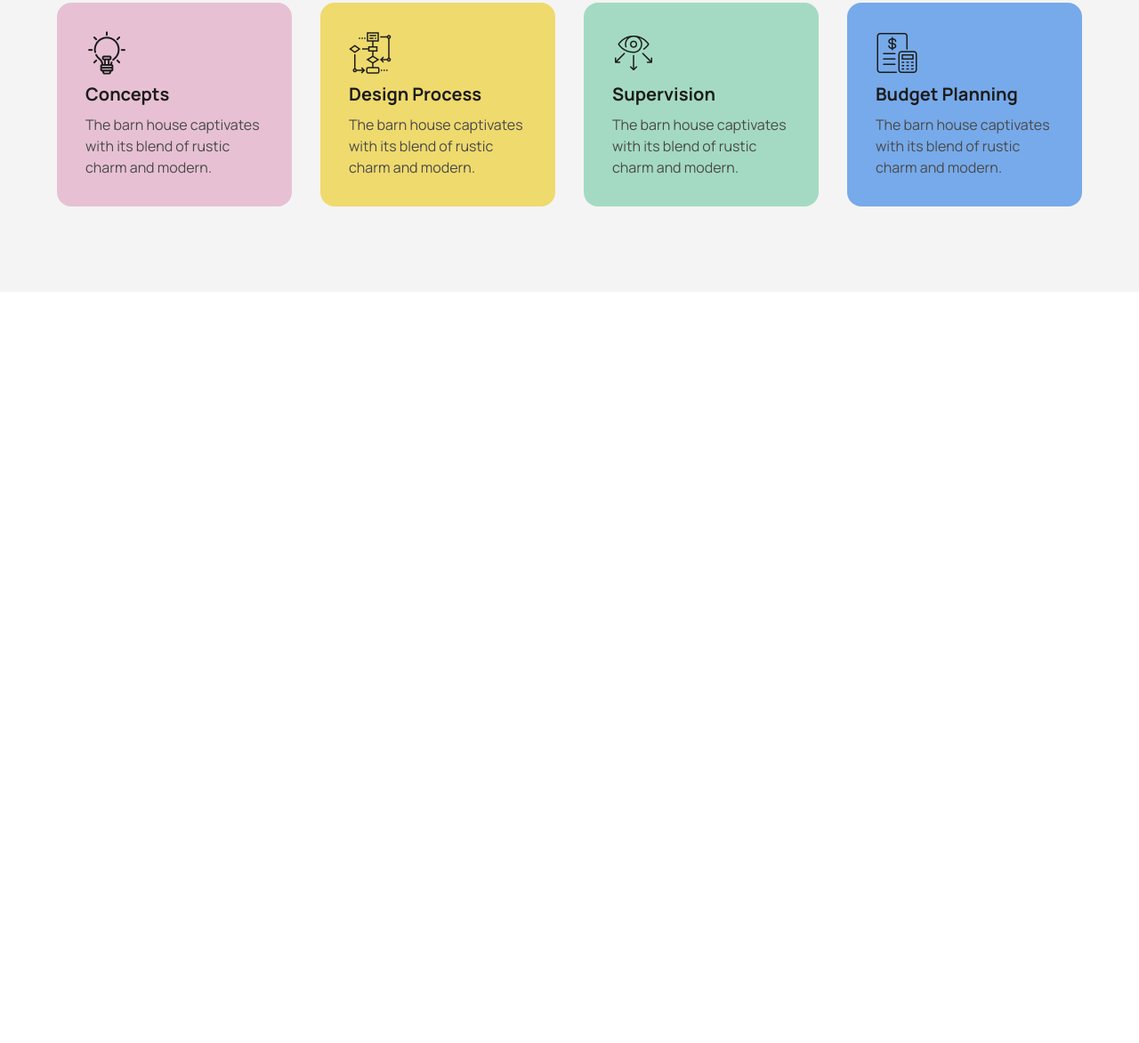
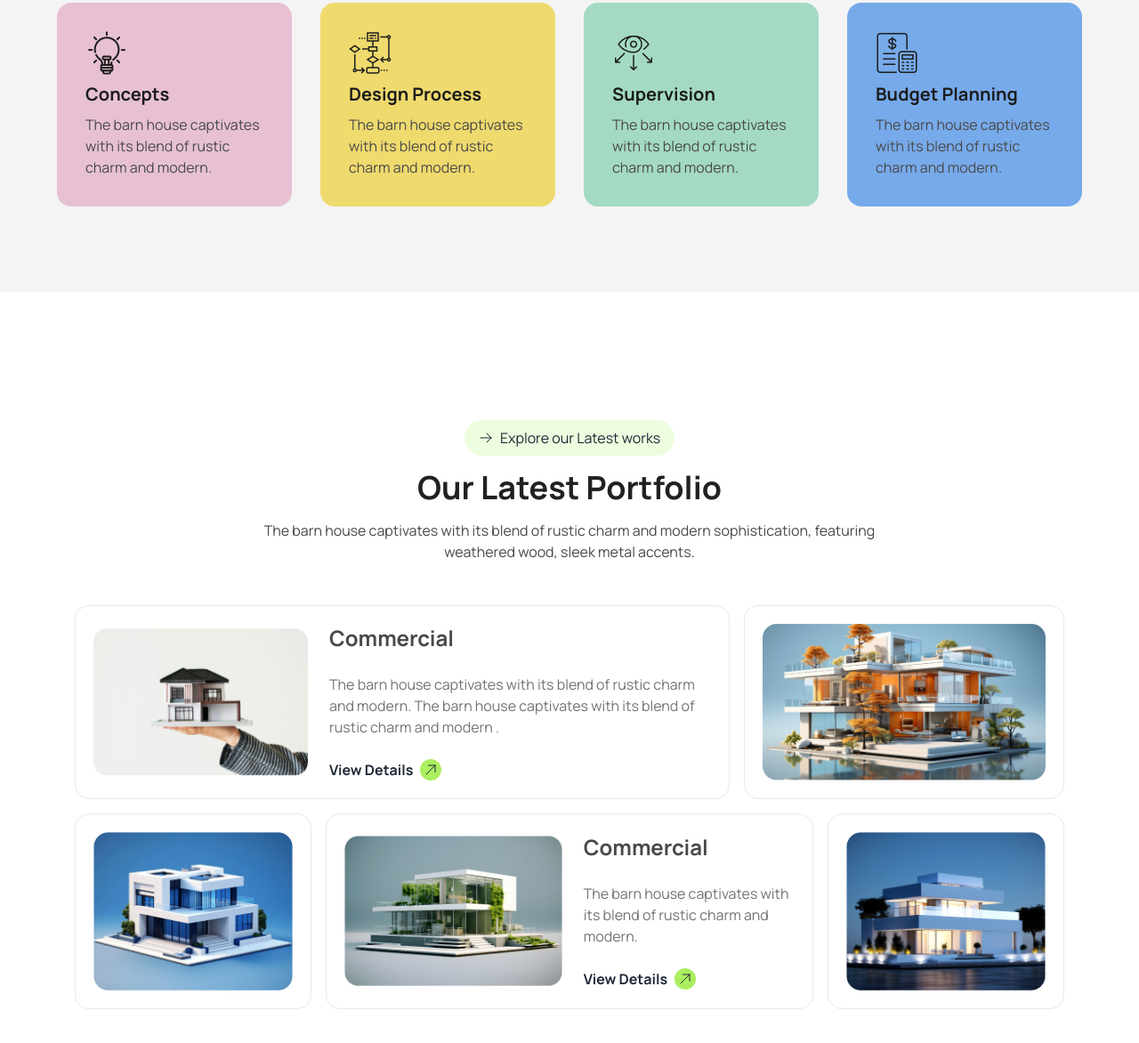
Before and after one commit to emon-hossain1001/Reset-Batch-9-Assignment-3, a plain HTML site: page index.html in a window 1280 px wide. Shown: the part 1979-3151 px from the top of the page at 89% size. Before the commit the page ends 2355 px from the top, so only its background shows below. Drawn offline with nearby package versions, Linux system fonts and the light colour scheme.

Commit message:
Completed Our portfolio section

```diff
--- a/index.html
+++ b/index.html
@@ -258,6 +258,91 @@
               </div>
            </div>
        </section>
+
+       <!-- Portfolio Section -->
+       <section class="mt-24 py-12 max-w-6xl mx-auto bg-[rgb(244,244,244)] lg:bg-white">
+        <!-- Text Content -->
+        <div class="text-center space-y-4 mb-12">
+          <!-- btn -->
+          <div class="flex items-center justify-center">
+            <button class="flex items-center gap-2 bg-[rgba(171,239,95,0.2)] px-4 py-2 rounded-3xl">
+              <svg xmlns="http://www.w3.org/2000/svg" fill="none" viewBox="0 0 24 24" stroke-width="1.5" stroke="currentColor" class="size-4">
+                <path stroke-linecap="round" stroke-linejoin="round" d="M13.5 4.5 21 12m0 0-7.5 7.5M21 12H3" />
+              </svg>
+              Explore our Latest works
+            </button>
+          </div>
+          <h1 class="text-3xl md:text-4xl font-bold text-[rgb(33,33,33)]">
+            Our Latest Portfolio
+          </h1>
+          <p class="text-[rgb(73,73,73)] md:w-2/3 mx-auto">
+            The barn house captivates with its blend of rustic charm and modern sophistication, featuring weathered wood, sleek metal accents.
+          </p>
+         </div>
+         <!-- Img container -->
+          <div class="grid grid-cols-12 gap-4 px-3 md:px-5">
+            <!-- card 1 -->
+             <div class="flex items-center flex-col md:flex-row gap-6 p-5 border border-[rgb(233,233,233)] rounded-2xl bg-white col-span-12 lg:col-span-8">
+              <!-- image -->
+               <div class="">
+                <img class="w-full" src="./assets/img1.png" alt="">
+               </div>
+               <!-- text -->
+                <div class="md:w-2/3">
+                  <h3 class="text-2xl text-[rgb(73,73,73)] font-bold">Commercial</h3>
+                  <br>
+                  <p class="text-[rgb(115,115,115)]">The barn house captivates with its blend of rustic charm and modern. The barn house captivates with its blend of rustic charm and modern .</p>
+                  <br>
+                  <div class="flex items-center gap-2">
+                    <button class="font-bold">
+                      View Details
+                    </button>
+                    <svg xmlns="http://www.w3.org/2000/svg" fill="none" viewBox="0 0 24 24" stroke-width="1.5" stroke="currentColor" class="size-6 bg-[rgb(171,239,95)] rounded-full p-1">
+                      <path stroke-linecap="round" stroke-linejoin="round" d="m4.5 19.5 15-15m0 0H8.25m11.25 0v11.25" />
+                  </svg>
+                  </div>
+                </div>
+             </div>
+             <!-- Card 2 -->
+              <div class="p-5 border border-[rgb(233,233,233)] rounded-2xl bg-white col-span-12 md:col-span-6 lg:col-span-4">
+                <img class="w-full h-full" src="./assets/img2.png" alt="">
+              </div>
+             <!-- Card 3 -->
+              <div class="p-5 border border-[rgb(233,233,233)] rounded-2xl bg-white col-span-12 md:col-span-6 lg:col-span-3">
+                <img class="w-full" src="./assets/img3.png" alt="">
+              </div>
+              <!-- card 4 -->
+             <div class="flex items-center flex-col md:flex-row gap-6 p-5 border border-[rgb(233,233,233)] rounded-2xl bg-white col-span-12 lg:col-span-6">
+              <!-- image -->
+               <div class="">
+                <img class="w-full" src="./assets/img4.png" alt="">
+               </div>
+               <!-- text -->
+                <div class="md:w-1/2">
+                  <h3 class="text-2xl text-[rgb(73,73,73)] font-bold">Commercial</h3>
+                  <br>
+                  <p class="text-[rgb(115,115,115)]">The barn house captivates with its blend of rustic charm and modern.</p>
+                  <br>
+                  <div class="flex items-center gap-2">
+                    <button class="font-bold">
+                      View Details
+                    </button>
+                    <svg xmlns="http://www.w3.org/2000/svg" fill="none" viewBox="0 0 24 24" stroke-width="1.5" stroke="currentColor" class="size-6 bg-[rgb(171,239,95)] rounded-full p-1">
+                      <path stroke-linecap="round" stroke-linejoin="round" d="m4.5 19.5 15-15m0 0H8.25m11.25 0v11.25" />
+                  </svg>
+                  </div>
+                </div>
+             </div>
+             <!-- Card 5 -->
+             <div class="p-5 border border-[rgb(233,233,233)] rounded-2xl bg-white lg:col-span-3 col-span-12 md:col-span-6">
+              <img class="w-full" src="./assets/img5.png" alt="">
+            </div>
+             <!-- Card 6 -->
+             <div class="p-5 border border-[rgb(233,233,233)] rounded-2xl bg-white hidden md:inline lg:hidden col-span-6">
+              <img class="w-full" src="./assets/img3.png" alt="">
+            </div>
+          </div>
+      </section>
     </main>
 </body>
 </html>
```
